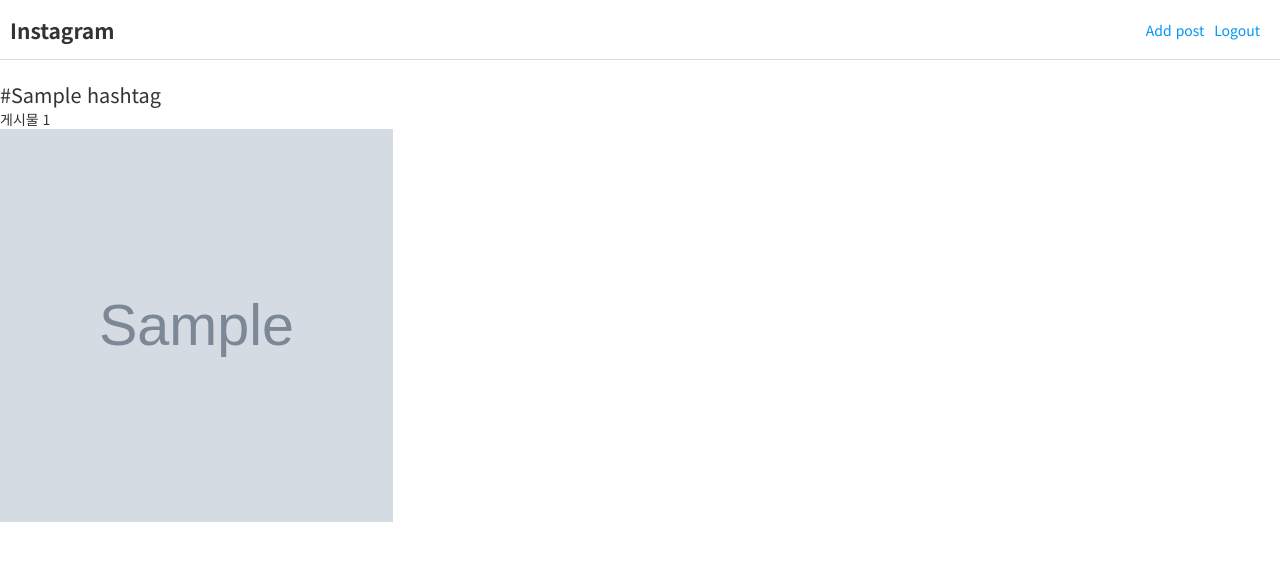
After one commit to jonggulee/py-study-instagram, a Django app: a page that uses templates/posts/tags.html in a window 1280 px wide. The commit adds this page. Shown: the top 561 px of the page. Run offline with Django 4.2, Linux system fonts and the light colour scheme; tables that the repository leaves empty hold one stand-in row (values such as "Sample post"); grey boxes marked "Sample" are stand-in pictures.

Commit message:
feat: 해시태그 검색 기능 추가

```diff
--- a/posts/urls.py
+++ b/posts/urls.py
@@ -1,5 +1,5 @@
 from django.urls import path
-from posts.views import feeds, comment_add, comment_delete, post_add
+from posts.views import feeds, comment_add, comment_delete, post_add, tags
 
 app_name = "posts"
 urlpatterns = [
@@ -7,4 +7,5 @@ urlpatterns = [
     path("comment_add/", comment_add, name="comment_add"),
     path("comment_delete/<int:comment_id>/", comment_delete, name="comment_delete"),
     path("post_add/", post_add, name="post_add"),
+    path("tags/<str:tag_name>/", tags, name="tags")
 ]
--- a/posts/views.py
+++ b/posts/views.py
@@ -2,7 +2,7 @@ from django.urls import reverse
 from django.shortcuts import render, redirect
 from django.views.decorators.http import require_POST
 from django.http import HttpResponseRedirect, HttpResponseForbidden
-from posts.models import Post, Comment, PostImage
+from posts.models import Post, Comment, PostImage, HashTag
 from posts.forms import CommentForm, PostForm
 
 def feeds(request):
@@ -60,3 +60,17 @@ def post_add(request):
 
     context = {"form": form}
     return render(request, 'posts/post_add.html', context)
+
+def tags(request, tag_name):
+    try:
+        tag = HashTag.objects.get(name=tag_name)
+    except HashTag.DoesNotExist:
+        posts = Post.objects.none()
+    else:
+        posts = Post.objects.filter(tags=tag)
+
+    context = {
+        "tag_name": tag_name,
+        "posts": posts,
+    }
+    return render(request, 'posts/tags.html', context)
--- a/static/css/style.css
+++ b/static/css/style.css
@@ -428,3 +428,31 @@ article.post .post-comment-create button:hover {
   color: white;
   background-color: #0095f6;
 }
+
+.post-grid-container {
+  display: flex;
+  flex-direction: row;
+  flex-wrap: wrap;
+}
+
+.post-grid {
+  display: flex;
+  width: 30.6666666667vw;
+  height: 30.6666666667vw;
+  margin-right: 2vw;
+  margin-bottom: 2vw;
+  background-color: #eee;
+  box-sizing: border-box;
+  overflow: hidden;
+}
+.post-grid:nth-of-type(3n) {
+  margin-right: 0;
+}
+.post-grid a {
+  display: flex;
+}
+.post-grid img {
+  max-width: 100%;
+  object-fit: cover;
+  object-position: center center;
+}
--- a/templates/posts/feeds.html
+++ b/templates/posts/feeds.html
@@ -32,7 +32,7 @@
                 {{ post.content|linebreaksbr }}
                 <div class="post-tags">
                     {% for tag in post.tags.all %}
-                        <span>#{{ tag.name }}</span>
+                        <a href="{% url 'posts:tags' tag_name=tag.name %}">#{{ tag.name }}</a>
                     {% endfor %}
                 </div>
             </div>
--- /dev/null
+++ b/templates/posts/tags.html
@@ -0,0 +1,28 @@
+{% extends 'base.html' %}
+
+{% block content %}
+<nav id="gnb">
+    <h1>
+        <a href="{% url 'posts:feeds' %}">Instagram</a>
+    </h1>
+    <a href="{% url 'posts:post_add' %}">Add post</a>
+    <a href="{% url 'users:logout' %}">Logout</a>
+</nav>
+<div id="tags" class="body-wrapper">
+    <header class="tags-header">
+        <h2>#{{ tag_name }}</h2>
+        <div>게시물 {{ posts.count }}</div>
+    </header>
+    <div class="post-grid-container">
+        {% for post in posts %}
+            {% if post.postimage_set.first and post.postimage_set.first.photo %}
+                <div class="post-grid">
+                    <img src="{{ post.postimage_set.first.photo.url }}" alt="">
+                </div>
+            {% endif %}
+        {% empty %}
+            <p> 검색된 게시물이 없습니다</p>
+        {% endfor %}
+    </div>
+<div>
+{% endblock %}
```
